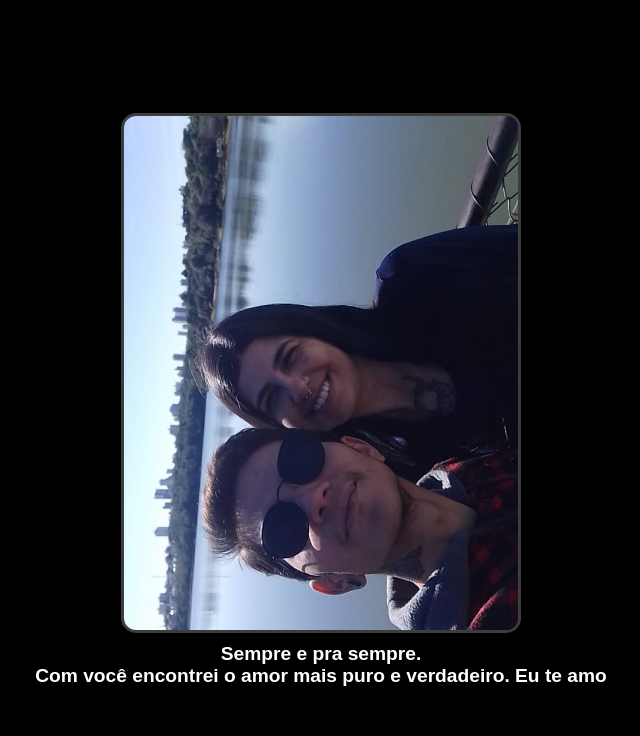
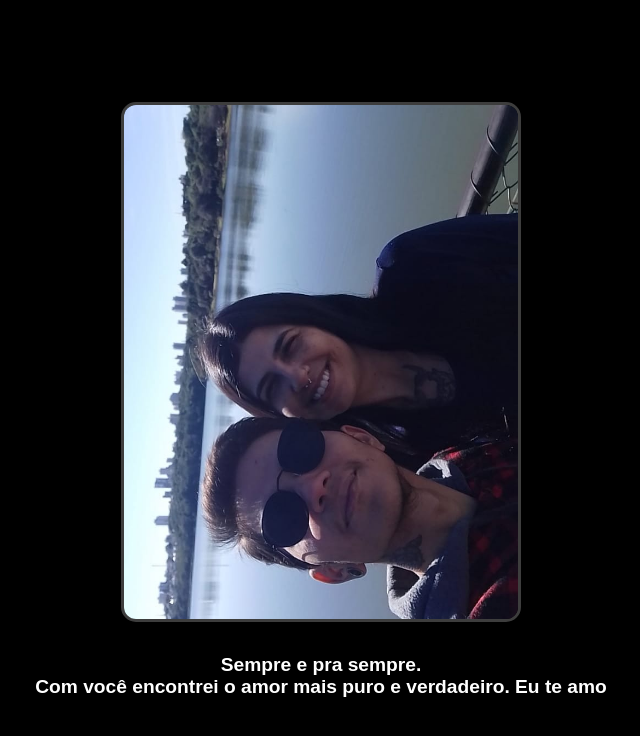
Before and after one commit to Commetz/Fotos, a plain HTML site: page index.html in a window 1280 px wide. Both pictures are taken after a click on the button "Clique". Shown: the whole page, without its empty margins (319-959 px from the left). Drawn offline with Linux system fonts and the light colour scheme.

Commit message:
Update index.html

```diff
--- a/index.html
+++ b/index.html
@@ -72,7 +72,7 @@
     <img id="slideshow" src="" alt="Slideshow">
   </div>
 
-  <div id="love-text">Sempre e pra sempre.<br>Com você encontrei o amor mais puro e verdadeiro. Eu te amo</div>
+  <div id="love-text"><br>Sempre e pra sempre.<br>Com você encontrei o amor mais puro e verdadeiro. Eu te amo</div>
 
   <audio id="music" src="musica.mp3"></audio>
 
@@ -81,7 +81,35 @@
       "foto1.jpg",
       "foto2.jpg",
       "foto3.jpg",
-      "foto4.jpg"
+      "foto4.jpg",
+      "foto5.jpg",
+      "foto6.jpg",
+      "foto7.jpg",
+      "foto8.jpg",
+      "foto9.jpg",
+      "foto10.jpg",
+      "foto11.jpg",
+      "foto12.jpg",
+      "foto13.jpg",
+      "foto14.jpg",
+      "foto15.jpg",
+      "foto16.jpg",
+      "foto17.jpg",
+      "foto18.jpg",
+      "foto19.jpg",
+      "foto20.jpg",
+      "foto21.jpg",
+      "foto22.jpg",
+      "foto23.jpg",
+      "foto24.jpg",
+      "foto25.jpg",
+      "foto26.jpg",
+      "foto27.jpg",
+      "foto28.jpg",
+      "foto29.jpg",
+      "foto30.jpg",
+      "foto31.jpg",
+      "foto32.jpg",
     ];
 
     let index = 0;
```
